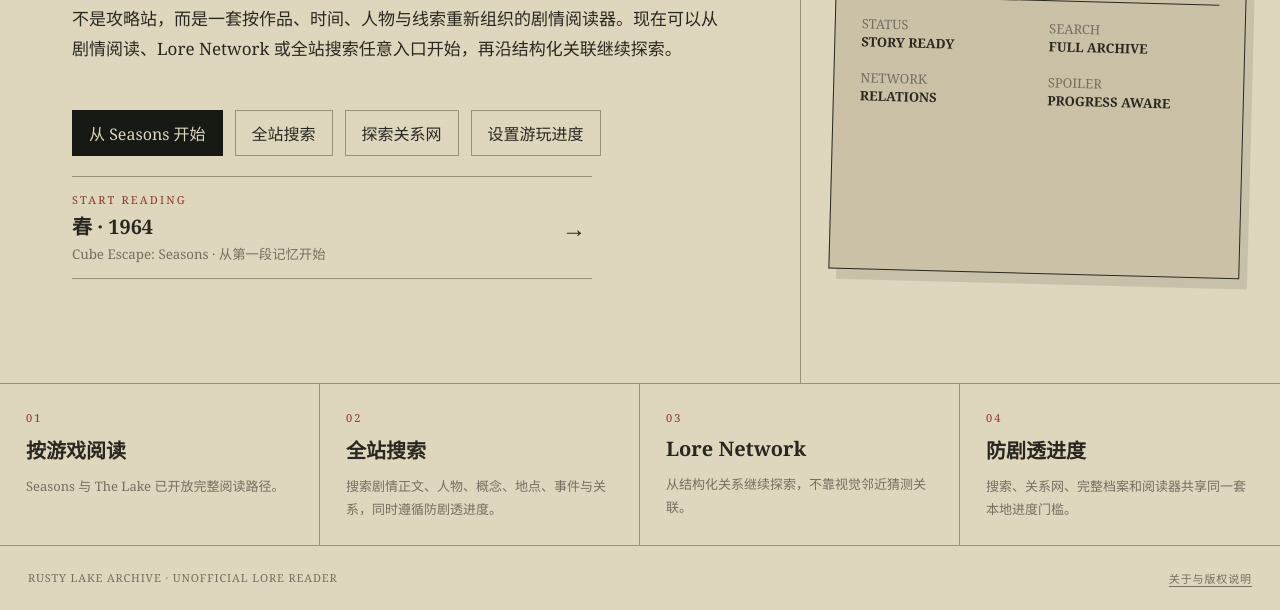
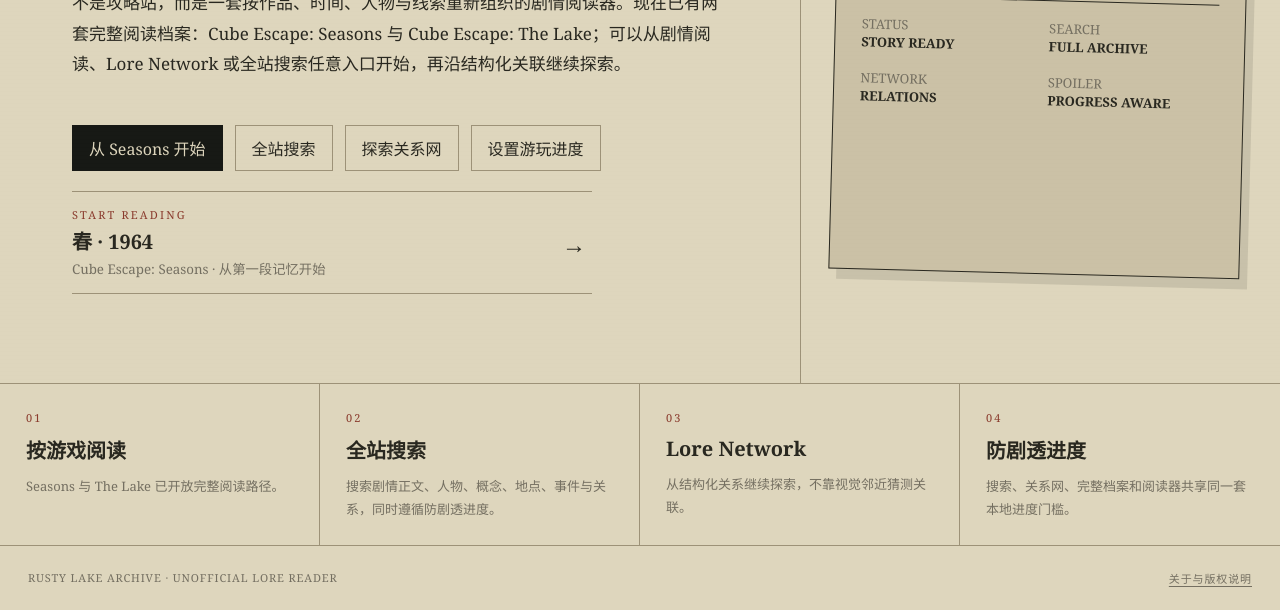
Before and after one commit to qinzhenghost/Rusty-Lake-Archive, an Astro site: page / in a window 1280 px wide. Shown: the part 417-1027 px from the top of the page. Built offline with nearby package versions, Linux system fonts and the light colour scheme; Astro itself is replaced by a stand-in of ours.

Commit message:
fix: preserve Step06 home archive status copy

```diff
--- a/src/pages/index.astro
+++ b/src/pages/index.astro
@@ -9,7 +9,7 @@
     <div class="hero-copy">
       <div class="kicker">Archive / Memory / Lake</div>
       <h1>进入<br />锈湖档案</h1>
-      <p>不是攻略站，而是一套按作品、时间、人物与线索重新组织的剧情阅读器。现在可以从剧情阅读、Lore Network 或全站搜索任意入口开始，再沿结构化关联继续探索。</p>
+      <p>不是攻略站，而是一套按作品、时间、人物与线索重新组织的剧情阅读器。现在已有两套完整阅读档案：Cube Escape: Seasons 与 Cube Escape: The Lake；可以从剧情阅读、Lore Network 或全站搜索任意入口开始，再沿结构化关联继续探索。</p>
       <div class="hero-actions">
         <a class="button" href="/read/seasons/spring-1964">从 Seasons 开始</a>
         <a class="button-ghost" href="/search">全站搜索</a>
```
